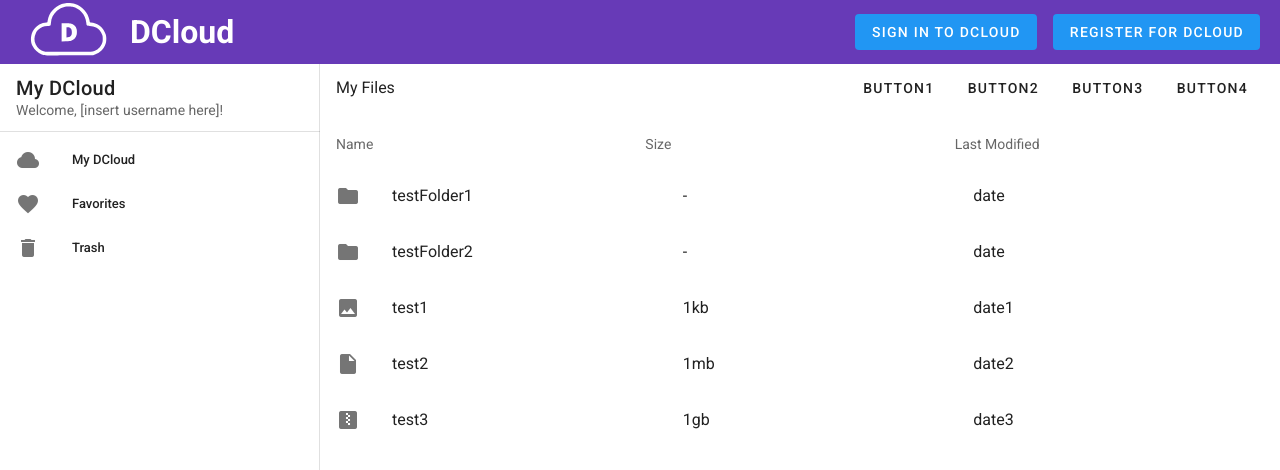
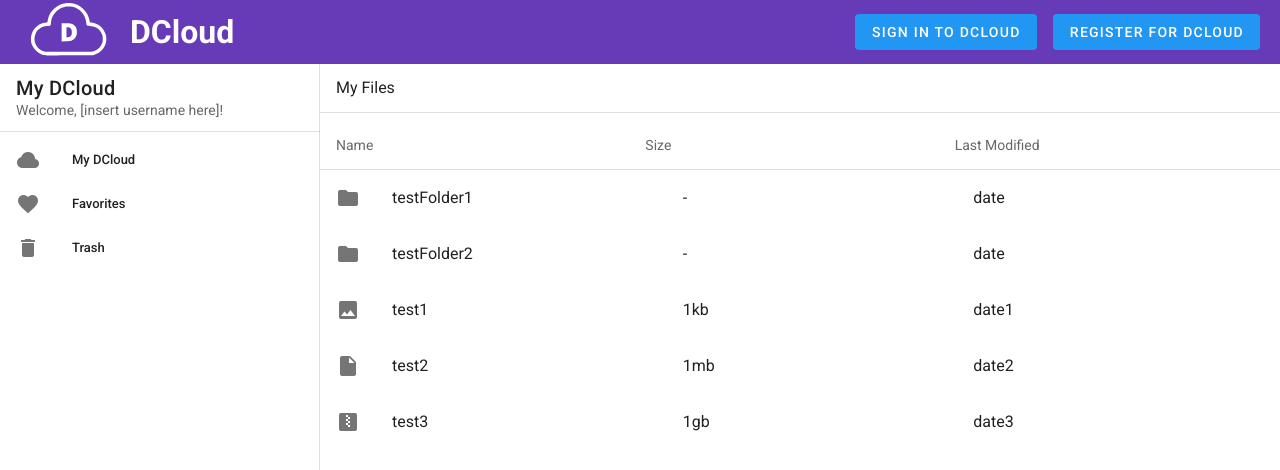
Before and after one commit to lpadgett/dcloud-client, a Vue app: page /home in a window 1280 px wide. Shown: the top 470 px of the page. Built offline with nearby package versions, Linux system fonts and the light colour scheme.

Commit message:
Started working on hover messages for OptionButtons on user dashboard

```diff
--- a/src/components/userFacing/Dashboard/FilesList/FilesList.vue
+++ b/src/components/userFacing/Dashboard/FilesList/FilesList.vue
@@ -1,8 +1,10 @@
 <template>
     <div>
-        <TitleAndOptionButtons/>
+        <Title/>
+        <v-divider/>
         <v-list>
             <LabelItem/>
+            <v-divider/>
             <v-list-item-group
                     color="secondary"
                     max="1"
@@ -16,11 +18,15 @@
 
 <script>
 import File from "./File";
-import TitleAndOptionButtons from "./TitleAndOptionButtons";
-import LabelItem from "./LabelItem";
+import Title from "../Labels/Title";
+import LabelItem from "../Labels/LabelItem";
 
 export default {
-    components: {TitleAndOptionButtons, LabelItem, File},
+    components: {
+        Title,
+        LabelItem,
+        File
+    },
     data () {
         return {
             folders: [
--- /dev/null
+++ b/src/components/userFacing/Dashboard/Labels/OptionButtons.vue
@@ -0,0 +1,18 @@
+<template>
+    <v-hover>
+        <v-btn text>button1</v-btn>
+        <v-btn text>button2</v-btn>
+        <v-btn text>button3</v-btn>
+        <v-btn text>button4</v-btn>
+    </v-hover>
+</template>
+
+<script>
+    export default {
+        name: "OptionButtons"
+    }
+</script>
+
+<style scoped>
+
+</style>
--- a/src/components/userFacing/Dashboard/FilesList/TitleAndOptionButtons.vue
+++ b/src/components/userFacing/Dashboard/Labels/Title.vue
@@ -3,16 +3,18 @@
         <v-list-item-content>
             <v-list-item-title id="MyFiles">My Files</v-list-item-title>
         </v-list-item-content>
-        <v-btn text>button1</v-btn>
-        <v-btn text>button2</v-btn>
-        <v-btn text>button3</v-btn>
-        <v-btn text>button4</v-btn>
+        <OptionButtons/>
     </v-list-item>
 </template>
 
 <script>
+import OptionButtons from '../Labels/OptionButtons.vue';
+
     export default {
-        name: "TitleItem"
+        name: "TitleItem",
+        components: {
+            OptionButtons
+        },
     }
 </script>
 
--- a/src/components/userFacing/Dashboard/NavigationDrawer.vue
+++ b/src/components/userFacing/Dashboard/NavigationDrawer.vue
@@ -10,7 +10,7 @@
                 </v-list-item-subtitle>
             </v-list-item-content>
         </v-list-item>
-        <v-divider></v-divider>
+        <v-divider/>
         <v-list dense nav align="stretch">
             <v-list-item
                     v-for="item in items"
```
Also changed, not shown: src/components/userFacing/Dashboard/Labels/LabelItem.vue (renamed from src/components/userFacing/Dashboard/FilesList/LabelItem.vue).
